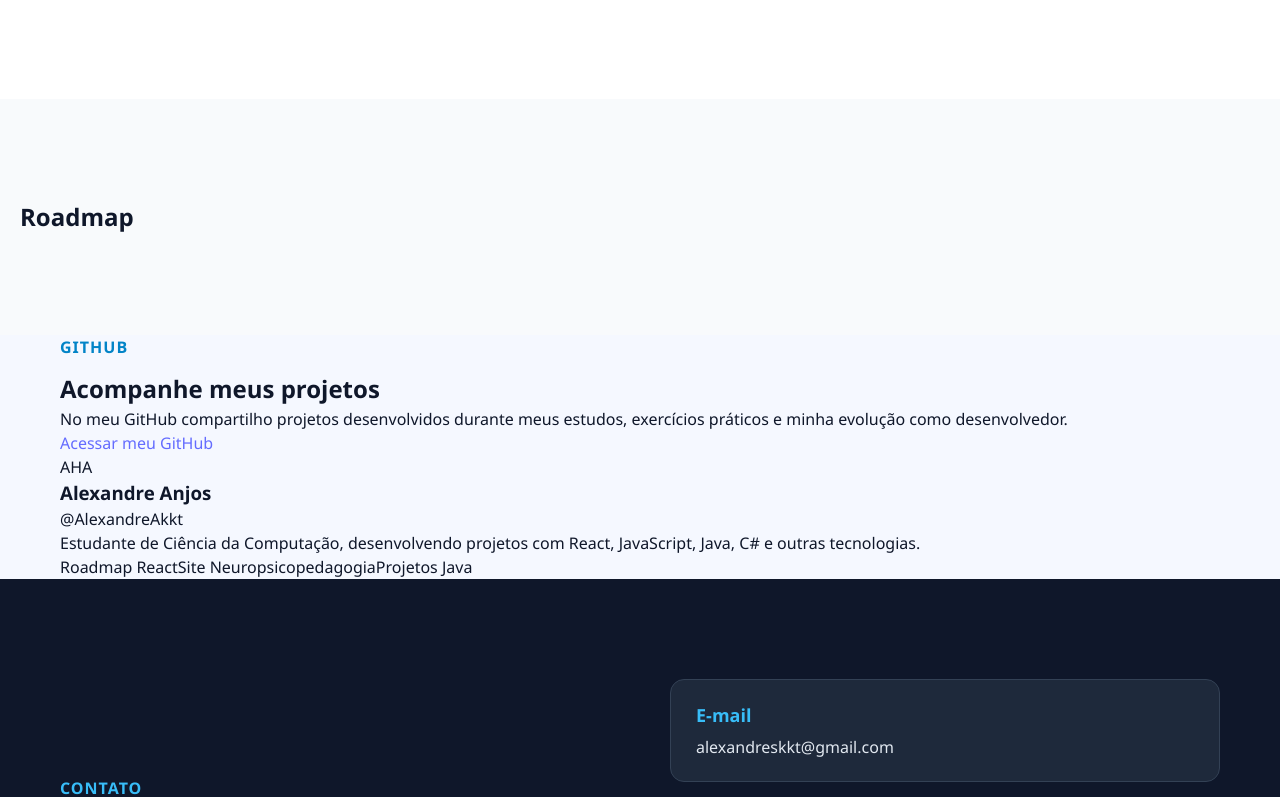
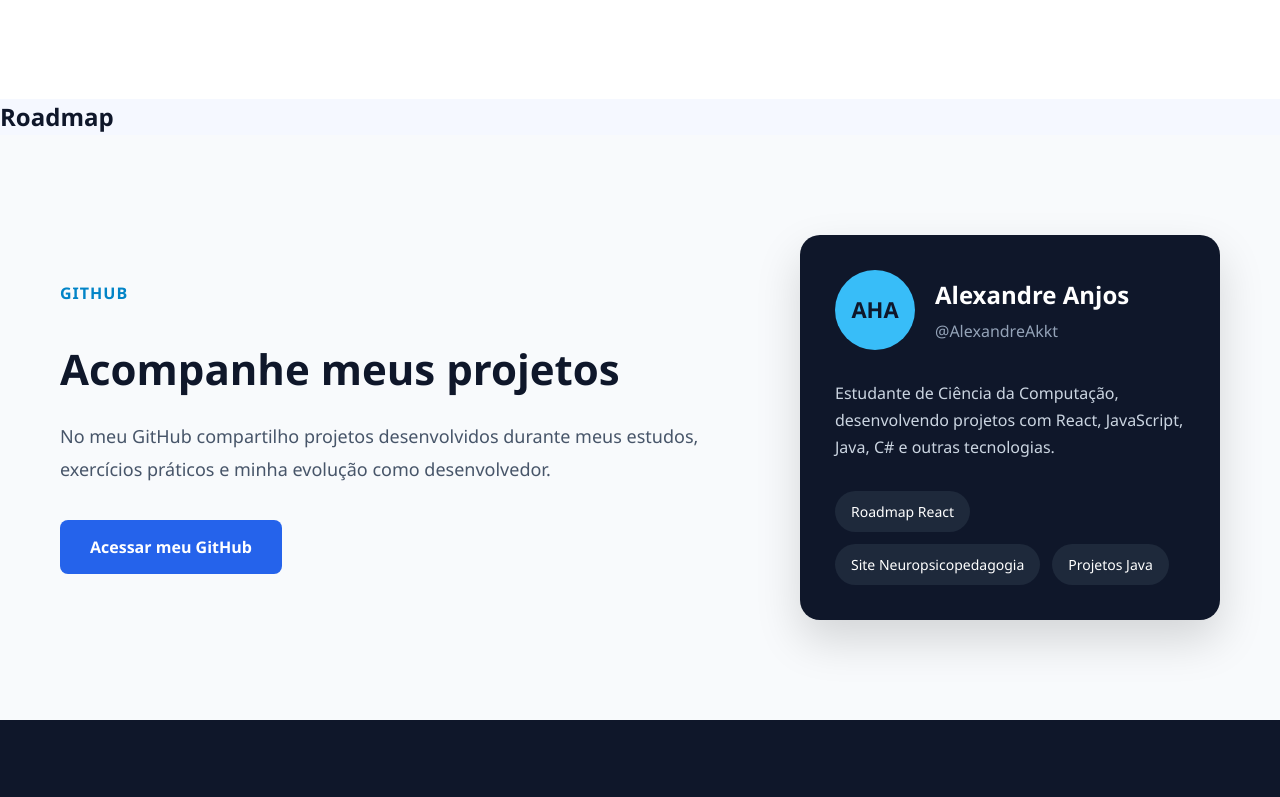
Before and after one commit to AlexandreAkkt/RoadmapReact, a React (Vite) app: page / in a window 1280 px wide. Shown: the part 2078-2875 px from the top of the page. Built offline with nearby package versions, Linux system fonts and the light colour scheme.

Commit message:
Estilizando css do GitHab

```diff
--- a/src/Components/GitHub/GitHub.css
+++ b/src/Components/GitHub/GitHub.css
@@ -1,94 +1,102 @@
-/* Seção Roadmap */
-#roadmap {
+#github {
   padding: 100px 20px;
   background-color: #f8fafc;
 }
 
-/* Container principal */
-.roadmap-container {
-  display: flex;
-  flex-direction: column;
-  gap: 50px;
+.github-container {
+  max-width: 1200px;
+  margin: 0 auto;
+
+  display: grid;
+  grid-template-columns: 1fr 420px;
+  align-items: center;
+  gap: 70px;
 }
 
-/* Área do título */
-.roadmap-header {
-  max-width: 750px;
+.github-content h2 {
+  margin: 20px 0;
+  font-size: 42px;
+  color: #0f172a;
 }
 
-/* Subtítulo */
-.roadmap-header .section-subtitle {
-  color: #38bdf8;
-  font-size: 18px;
-  font-weight: 600;
-}
-
-/* Título */
-.roadmap-header h2 {
-  margin: 20px 0;
-  color: #0f172a;
-  font-size: 42px;
-  line-height: 1.2;
-}
-
-/* Texto */
-.roadmap-header p {
+.github-content p {
+  margin-bottom: 35px;
   color: #475569;
   font-size: 18px;
   line-height: 1.8;
 }
 
-/* Grid dos cards */
-.roadmap-grid {
-  display: grid;
-  grid-template-columns: repeat(4, 1fr);
-  gap: 25px;
+.github-button {
+  display: inline-block;
+  padding: 15px 30px;
+  background: #2563eb;
+  color: #fff;
+  border-radius: 8px;
+  text-decoration: none;
+  font-weight: 600;
+  transition: 0.3s;
 }
 
-/* Card */
-.roadmap-card {
-  background-color: #ffffff;
-  border: 1px solid #e2e8f0;
-  border-radius: 16px;
-  padding: 30px 25px;
-  transition: 0.3s ease;
+.github-button:hover {
+  background: #1d4ed8;
 }
 
-/* Hover */
-.roadmap-card:hover {
-  transform: translateY(-6px);
-  border-color: #38bdf8;
-  box-shadow: 0 15px 30px rgba(15, 23, 42, 0.1);
+.github-card {
+  background: #0f172a;
+  border-radius: 20px;
+  padding: 35px;
+  color: white;
+
+  box-shadow: 0 20px 45px rgba(0, 0, 0, 0.15);
 }
 
-/* Título do card */
-.roadmap-card h3 {
-  color: #0f172a;
-  font-size: 22px;
-  margin-bottom: 18px;
+.github-profile {
+  display: flex;
+  align-items: center;
+  gap: 20px;
+  margin-bottom: 30px;
 }
 
-/* Lista */
-.roadmap-card ul {
+.github-avatar {
+  width: 80px;
+  height: 80px;
+  border-radius: 50%;
+  background: #38bdf8;
+
   display: flex;
-  flex-direction: column;
+  justify-content: center;
+  align-items: center;
+
+  font-size: 22px;
+  font-weight: bold;
+  color: #0f172a;
+}
+
+.github-profile h3 {
+  margin-bottom: 6px;
+  font-size: 24px;
+}
+
+.github-profile span {
+  color: #94a3b8;
+}
+
+.github-card p {
+  color: #cbd5e1;
+  line-height: 1.7;
+  margin-bottom: 30px;
+}
+
+.github-projects {
+  display: flex;
+  flex-wrap: wrap;
   gap: 12px;
 }
 
-/* Itens */
-.roadmap-card li {
-  list-style: none;
-  position: relative;
-  padding-left: 24px;
-  color: #475569;
-  font-size: 17px;
+.github-projects span {
+  padding: 10px 16px;
+  background: #1e293b;
+  border-radius: 30px;
+  color: white;
+  font-size: 14px;
 }
-
-/* Ícone antes dos itens */
-.roadmap-card li::before {
-  content: "✔";
-  position: absolute;
-  left: 0;
-  color: #38bdf8;
-  font-weight: bold;
-}
```
